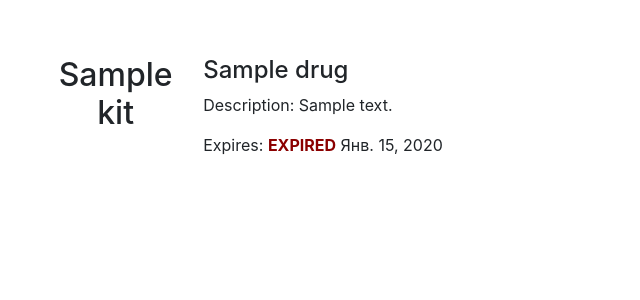
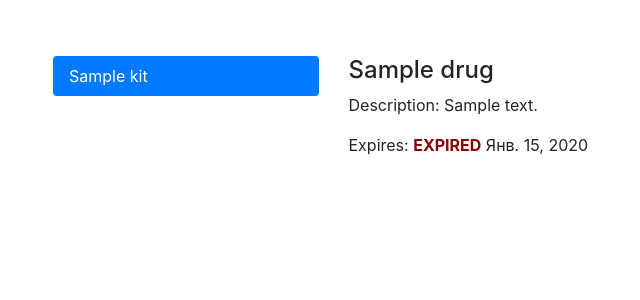
Before and after one commit to innerself/medikit, a Django app: page / in a window 1280 px wide. Shown: the top 300 px of the page, without its empty margins (11-651 px from the left). Run offline with Django 3.2, Linux system fonts and the light colour scheme; tables that the repository leaves empty hold one stand-in row (values such as "Sample post"); some libraries are stand-ins or nearby versions.

Commit message:
Add basic kit - drug view grid

```diff
--- a/medikit/models.py
+++ b/medikit/models.py
@@ -1,17 +1,24 @@
 import datetime
 
 from django.db import models
+from pytils.translit import slugify
 
 
 class Kit(models.Model):
-    name = models.CharField(max_length=256)
+    name = models.CharField(max_length=200)
+    slug = models.SlugField(max_length=200)
 
     def __str__(self):
         return self.name
 
+    def save(self, *args, **kwargs):
+        self.slug = slugify(self.name)
+        super().save(*args, **kwargs)
+
 
 class Drug(models.Model):
-    name = models.CharField(max_length=256)
+    name = models.CharField(max_length=200)
+    slug = models.SlugField(max_length=200)
     description = models.TextField()
     expiration_date = models.DateField()
     added = models.DateTimeField(auto_now_add=True)
@@ -31,3 +38,7 @@ class Drug(models.Model):
     @property
     def expires_in(self) -> datetime.timedelta:
         return self.expiration_date - datetime.date.today()
+
+    def save(self, *args, **kwargs):
+        self.slug = slugify(self.name)
+        super().save(*args, **kwargs)
--- a/medikit/static/medikit/index.css
+++ b/medikit/static/medikit/index.css
@@ -6,14 +6,8 @@ body {
   grid-gap: 25px;
 }
 
-.panel-kit {
-  grid-column: 1;
-  grid-row: 2;
-  text-align: center;
-}
-
-.drugs-list {
-  grid-column: 2 / 3;
+#main {
+  grid-column: 1 / 3;
   grid-row: 2;
 }
 
--- /dev/null
+++ b/medikit/static/medikit/index.js
@@ -0,0 +1,11 @@
+function activateFirstKit () {
+  const kitsPanel = $('#v-pills-tab');
+  const drugsListPanel = $('#v-pills-tabContent');
+
+  kitsPanel.children(':first').addClass('active');
+  drugsListPanel.children(':first').addClass('active');
+}
+
+$(document).ready(function () {
+  activateFirstKit();
+});
--- a/medikit/templates/medikit/index.html
+++ b/medikit/templates/medikit/index.html
@@ -8,13 +8,20 @@
   <link rel="stylesheet" href="{% static 'medikit/index.css' %}">
 </head>
 <body>
+  <div id="main">
+    <div class="row">
+      <div class="col-3">
+        <div class="nav flex-column nav-pills" id="v-pills-tab" role="tablist" aria-orientation="vertical">
           {% for kit in kits %}
-  <div class="panel-kit">
-    <h2 class="panel-kit">{{ kit.name }}</h2>
+            <a class="nav-link" id="v-pills-{{ kit.slug }}-tab" data-toggle="pill" href="#v-pills-{{ kit.slug }}" role="tab" aria-controls="v-pills-{{ kit.slug }}" aria-selected="true">{{ kit.name }}</a>
+          {% endfor %}
         </div>
-  <div class="drugs-list">
+      </div>
+      <div class="col-9">
+        <div class="tab-content" id="v-pills-tabContent">
+          {% for kit in kits %}
+            <div class="tab-pane fade show" id="v-pills-{{ kit.slug }}" role="tabpanel" aria-labelledby="v-pills-{{ kit.slug }}-tab">
               {% for drug in kit.drugs.all %}
-    <div class="drug-single">
                 <h4>{{ drug.name }}</h4>
                 <p>Description: {{ drug.description }}</p>
                 {% if drug.expired %}
@@ -22,13 +29,17 @@
                 {% else %}
                   <p>Expires: {{ drug.expiration_date }}</p>
                 {% endif %}
+              {% endfor %}
             </div>
           {% endfor %}
         </div>
-{% endfor %}
+      </div>
+    </div>
+  </div>
 
   <script src="{% static "medikit/jquery-3.4.1.min.js" %}"></script>
   <script src="{% static "medikit/bootstrap.min.js" %}"></script>
+  <script src="{% static "medikit/index.js" %}"></script>
 
 </body>
 </html>
```
Also changed, not shown: medikit/migrations/0002_auto_20200319_1706.py (added), 2 other files. Lines whose indentation alone changed are shown as unchanged.
